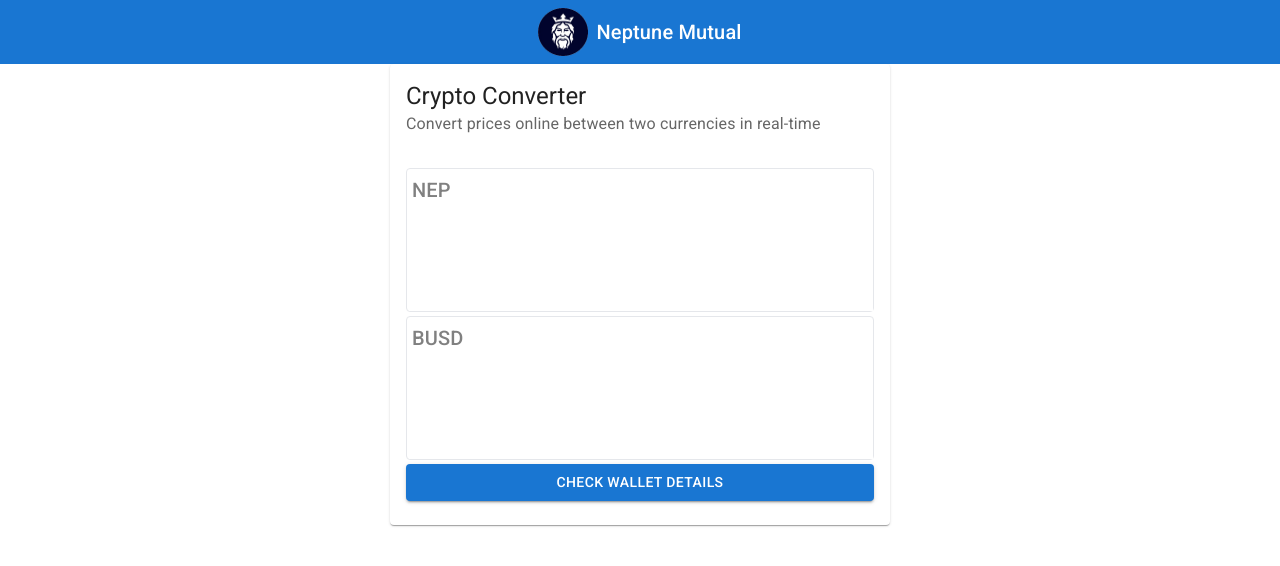
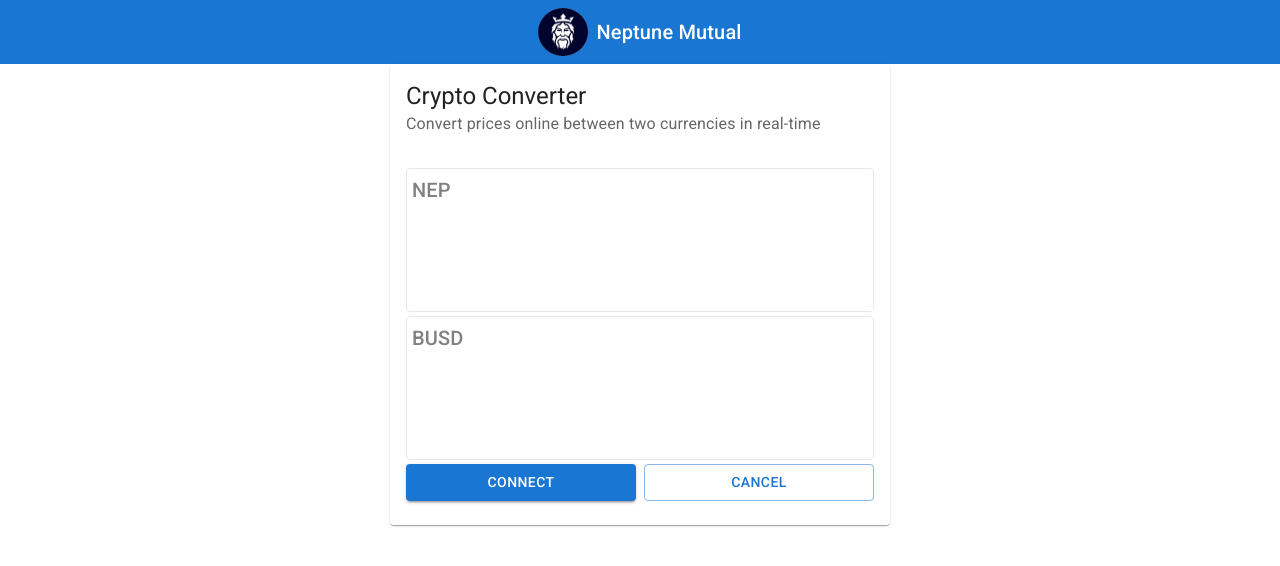
Before and after one commit to dzully/crypto-wallet, a Next.js app in the folder client/: page /Home in a window 1280 px wide. Shown: the top 566 px of the page. Built offline with nearby package versions, Linux system fonts and the light colour scheme; what @web3-react/core would draw is missing.

Commit message:
Wallet connected message #6

```diff
--- /dev/null
+++ b/client/components/Popper.tsx
@@ -0,0 +1,34 @@
+import Button from "@mui/material/Button";
+import Snackbar, { SnackbarOrigin } from "@mui/material/Snackbar";
+import MuiAlert, { AlertProps } from "@mui/material/Alert";
+import { forwardRef, useState } from "react";
+import { PopperProps } from "@/components/types";
+
+const Alert = forwardRef<HTMLDivElement, AlertProps>(function Alert(
+  props,
+  ref
+) {
+  return <MuiAlert elevation={6} ref={ref} variant="filled" {...props} />;
+});
+
+const Popper = ({ popup, handlePopup }: PopperProps) => (
+  <Snackbar
+    anchorOrigin={{
+      vertical: "bottom",
+      horizontal: "right",
+    }}
+    open={popup.status}
+    autoHideDuration={6000}
+    onClose={handlePopup}
+  >
+    <Alert
+      onClose={handlePopup}
+      severity={popup.severity}
+      sx={{ width: "100%" }}
+    >
+      {popup.message}
+    </Alert>
+  </Snackbar>
+);
+
+export default Popper;
--- a/client/components/converter/Connector.tsx
+++ b/client/components/converter/Connector.tsx
@@ -2,8 +2,10 @@
 import Button from "@mui/material/Button";
 
 const Connector = ({
-  title = "check wallet details",
+  primaryTitle = "connect",
+  secondaryTitle = "cancel",
   handleClick,
+  handleCancel,
 }: ConnectorProps) => (
   <div className="flex relative">
     <Button
@@ -13,7 +15,11 @@
       color="primary"
       onClick={handleClick}
     >
-      {title}
+      {primaryTitle}
+    </Button>
+    <div className="m-1" />
+    <Button fullWidth variant="outlined" color="primary" onClick={handleCancel}>
+      {secondaryTitle}
     </Button>
   </div>
 );
--- a/client/components/converter/types.ts
+++ b/client/components/converter/types.ts
@@ -2,8 +2,10 @@
 import React, { ChangeEvent, MouseEventHandler } from "react";
 
 export interface ConnectorProps {
-  title?: string;
+  primaryTitle?: string;
+  secondaryTitle?: string;
   handleClick: MouseEventHandler<HTMLButtonElement>;
+  handleCancel: MouseEventHandler<HTMLButtonElement>;
 }
 
 export interface ViewerProps {
--- /dev/null
+++ b/client/components/types.ts
@@ -0,0 +1,12 @@
+import { AlertColor } from "@mui/material";
+
+export interface popupProps {
+  severity: AlertColor;
+  status: boolean;
+  message: string;
+}
+
+export interface PopperProps {
+  popup: popupProps;
+  handlePopup: () => void;
+}
--- a/client/container/home/Connector.tsx
+++ b/client/container/home/Connector.tsx
@@ -1,5 +1,5 @@
 import ConnectorComponent from "@/components/converter/Connector";
-import { useEffect, useState } from "react";
+import { useCallback, useEffect, useState } from "react";
 import { ethers } from "ethers";
 import { useDispatch, useSelector } from "react-redux";
 import { RootState } from "@/redux/store";
@@ -7,35 +7,55 @@
   handleAccount,
   handleBalance,
   handleChainId,
+  handleProvider,
 } from "@/redux/reducer/wallet";
+import Popper from "@/components/Popper";
+import { popupProps } from "@/components/types";
 
 const Connector = () => {
+  const [popup, setPopup] = useState<popupProps>({
+    message: "",
+    severity: "info",
+    status: false,
+  });
+
   const dispatch = useDispatch();
   const walletState = useSelector((state: RootState) => state?.wallet);
   const account = walletState?.account;
   const balance = walletState?.balance;
   const chainId = walletState?.chainId;
+  const provider = walletState?.provider;
 
   const [errorMessage, setErrorMessage] = useState<any>(null);
-  const [provider, setProvider] = useState<any>(null);
   console.log({ account });
   console.log({ balance });
   console.log({ chainId });
+  console.log({ provider });
 
-  const connectWalletHandler = () => {
+  const connectWalletHandler = useCallback(() => {
     // @ts-ignore
     if (window.ethereum && !account) {
       // @ts-ignore
-      setProvider(new ethers.providers.Web3Provider(window.ethereum));
+      const getProvider = new ethers.providers.Web3Provider(window.ethereum);
+      dispatch(handleProvider(getProvider));
 
       // @ts-ignore
       window.ethereum
         .request({ method: "eth_requestAccounts" })
         .then((result: any) => {
           dispatch(handleAccount(result.at(0)));
+          setPopup({
+            severity: "success",
+            status: true,
+            message: "Successfully connected to Wallet",
+          });
         })
         .catch((error: any) => {
-          setErrorMessage(error.message);
+          setPopup({
+            severity: "error",
+            status: true,
+            message: error.message,
+          });
         });
 
       // @ts-ignore
@@ -45,15 +65,22 @@
           dispatch(handleChainId(result));
         })
         .catch((error: any) => {
-          setErrorMessage(error.message);
+          setPopup({
+            severity: "error",
+            status: true,
+            message: error.message,
+          });
         });
 
       // @ts-ignore
     } else if (!window.ethereum) {
-      console.log("Need to install MetaMask");
-      setErrorMessage("Please install MetaMask browser extension to interact");
+      setPopup({
+        severity: "error",
+        status: true,
+        message: "Please install MetaMask browser extension to interact",
+      });
     }
-  };
+  }, [account, dispatch]);
 
   useEffect(() => {
     if (account && provider) {
@@ -64,7 +91,23 @@
     }
   }, [account, dispatch, provider]);
 
-  return <ConnectorComponent handleClick={connectWalletHandler} />;
+  const handleCancel = () => {
+    console.log("handleCancel");
+  };
+
+  const handlePopup = () => {
+    setPopup({ ...popup, status: false });
+  };
+
+  return (
+    <>
+      <ConnectorComponent
+        handleClick={connectWalletHandler}
+        handleCancel={handleCancel}
+      />
+      <Popper popup={popup} handlePopup={handlePopup} />
+    </>
+  );
 };
 
 export default Connector;
--- a/client/redux/reducer/wallet.ts
+++ b/client/redux/reducer/wallet.ts
@@ -1,12 +1,14 @@
 import { createSlice, PayloadAction } from "@reduxjs/toolkit";
 
 export interface ConverterProps {
+  provider: any;
   account: string;
   chainId: string;
   balance: string;
 }
 
 const initialState: ConverterProps = {
+  provider: null,
   account: "",
   chainId: "",
   balance: "",
@@ -16,6 +18,9 @@
   name: "wallet",
   initialState,
   reducers: {
+    handleProvider: (state, action: PayloadAction<any>) => {
+      state.provider = action.payload;
+    },
     handleAccount: (state, action: PayloadAction<string>) => {
       state.account = action.payload;
     },
@@ -28,6 +33,6 @@
   },
 });
 
-export const { handleAccount, handleChainId, handleBalance } =
+export const { handleAccount, handleChainId, handleBalance, handleProvider } =
   converterSlice.actions;
 export default converterSlice.reducer;
--- a/client/redux/store.ts
+++ b/client/redux/store.ts
@@ -7,6 +7,10 @@
     converter: converterReducers,
     wallet: walletReducers,
   },
+  middleware: (getDefaultMiddleware) =>
+    getDefaultMiddleware({
+      serializableCheck: false,
+    }),
 });
 
 export type RootState = ReturnType<typeof store.getState>;
```
